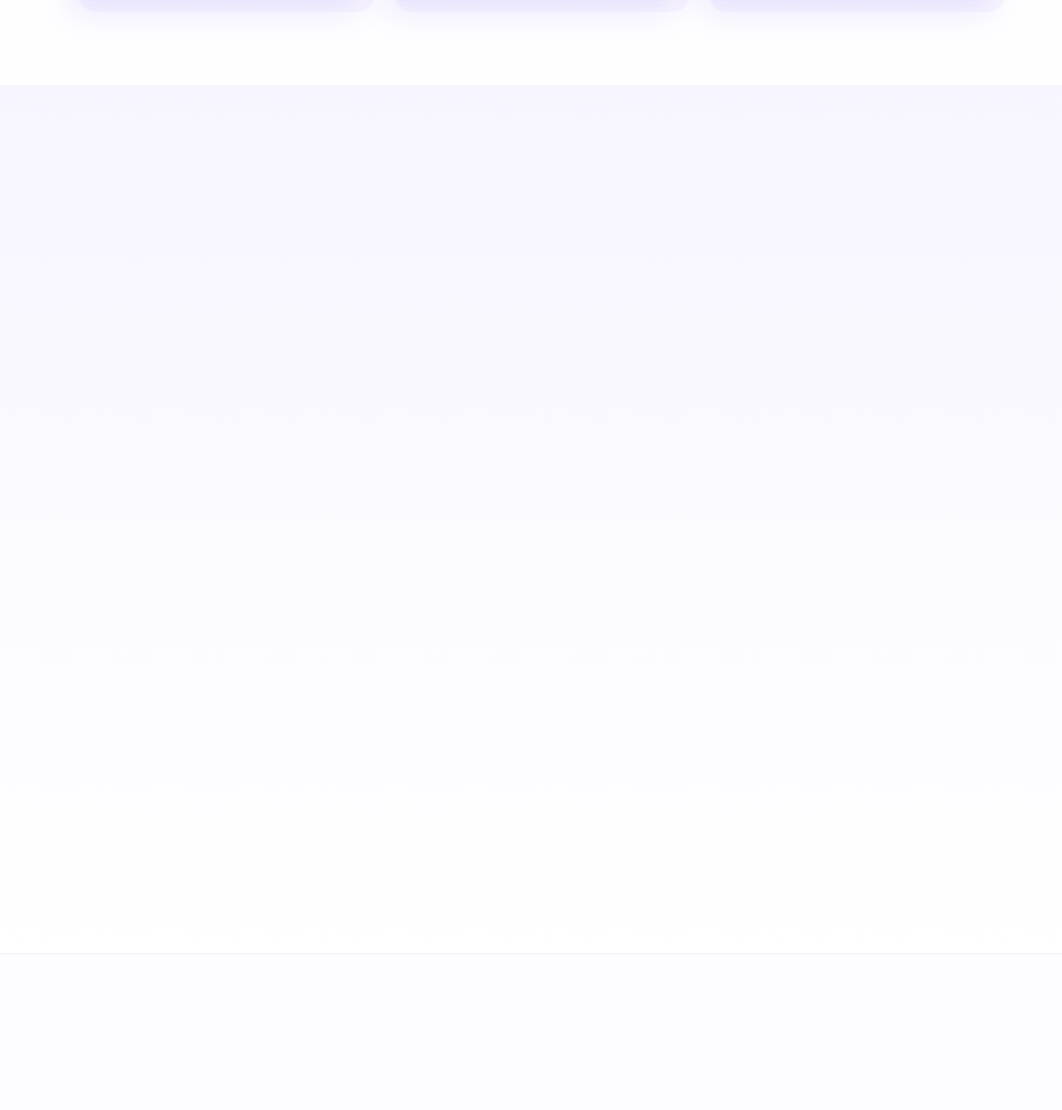
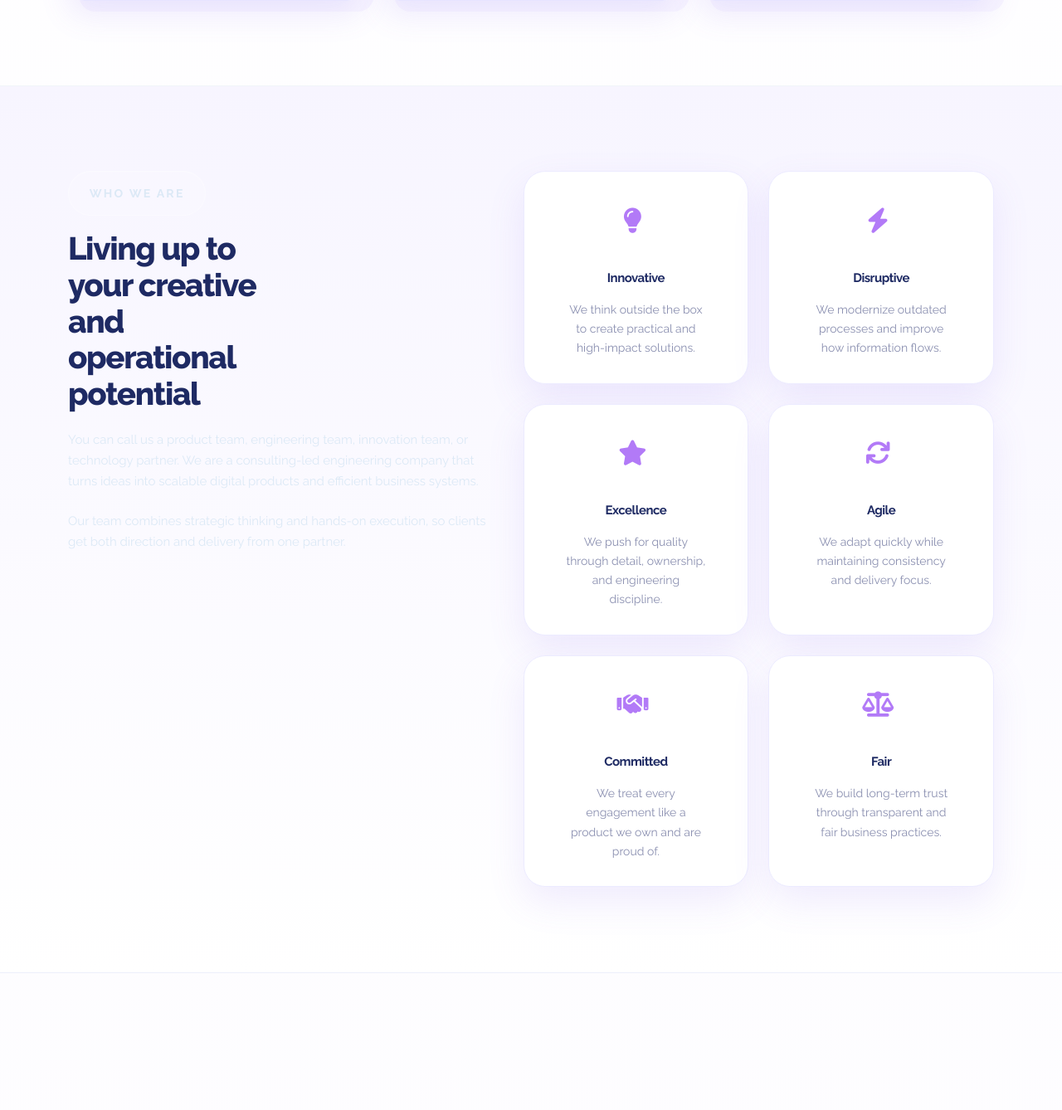
Before and after one commit to DengAchiek/nexalix, a Django app: page /about/ in a window 1280 px wide. Shown: the part 1480-2818 px from the top of the page at 83% size. Run offline with Django 5.2, Linux system fonts and the light colour scheme; data comes from the database, SQL or seed files in the repository; data that the repository does not hold is empty.

Commit message:
Restyle about value cards

```diff
--- a/nexalix_app/static/css/redesign.css
+++ b/nexalix_app/static/css/redesign.css
@@ -1173,6 +1173,122 @@
     line-height: 1.82;
 }
 
+body.theme-softy .about-reference-grid {
+    grid-template-columns: minmax(0, 0.95fr) minmax(0, 1.05fr);
+    align-items: start;
+    gap: 2.2rem;
+}
+
+body.theme-softy .about-reference-copy {
+    max-width: 540px;
+}
+
+body.theme-softy .about-reference-copy .section-eyebrow {
+    margin-bottom: 1.1rem;
+}
+
+body.theme-softy .about-reference-copy h2 {
+    margin-bottom: 1.35rem;
+    max-width: 11ch;
+}
+
+body.theme-softy .about-reference-copy p + p {
+    margin-top: 1.45rem;
+}
+
+body.theme-softy .about-reference-cards {
+    display: grid;
+    grid-template-columns: repeat(3, minmax(0, 1fr));
+    gap: 1.25rem 1.15rem;
+    align-items: start;
+}
+
+body.theme-softy .about-reference-card {
+    min-height: 220px;
+    padding: 1.85rem 1.2rem 1.6rem !important;
+    border-radius: 24px !important;
+    align-items: center !important;
+    justify-content: flex-start;
+    text-align: center !important;
+    gap: 0.8rem;
+    box-shadow: 0 14px 30px rgba(130, 97, 238, 0.12) !important;
+}
+
+body.theme-softy .about-reference-card::before {
+    content: "";
+    position: absolute;
+    inset: 12px -12px -12px 12px;
+    border-radius: 24px;
+    background: rgba(130, 97, 238, 0.16);
+    opacity: 0.42;
+    z-index: -1;
+    pointer-events: none;
+}
+
+body.theme-softy .about-reference-card .about-reference-icon {
+    width: 46px;
+    height: 46px;
+    margin: 0 auto 0.25rem;
+    border: 0;
+    background: transparent;
+    box-shadow: none;
+    border-radius: 0;
+}
+
+body.theme-softy .about-reference-card .about-reference-icon i {
+    font-size: 1.9rem;
+    color: #b27af7 !important;
+}
+
+body.theme-softy .about-reference-card h4 {
+    margin: 0;
+    color: var(--softy-heading) !important;
+    font-size: 15px !important;
+    font-weight: 700;
+    line-height: 1.45;
+    text-align: center !important;
+}
+
+body.theme-softy .about-reference-card p {
+    max-width: 16ch;
+    margin: 0 auto;
+    color: #8a8fb0 !important;
+    font-size: 14px !important;
+    line-height: 1.65 !important;
+    text-align: center !important;
+}
+
+@media (max-width: 1180px) {
+    body.theme-softy .about-reference-cards {
+        grid-template-columns: repeat(2, minmax(0, 1fr));
+    }
+}
+
+@media (max-width: 920px) {
+    body.theme-softy .about-reference-grid {
+        grid-template-columns: 1fr;
+        gap: 1.8rem;
+    }
+
+    body.theme-softy .about-reference-copy {
+        max-width: 680px;
+        margin: 0 auto;
+        text-align: center;
+    }
+
+    body.theme-softy .about-reference-copy h2 {
+        max-width: 12ch;
+        margin-left: auto;
+        margin-right: auto;
+    }
+}
+
+@media (max-width: 640px) {
+    body.theme-softy .about-reference-cards {
+        grid-template-columns: 1fr;
+    }
+}
+
 body.theme-softy .services-showcase-card,
 body.theme-softy .focused-landing-card,
 body.theme-softy .pillar-card,
--- a/nexalix_app/templates/about.html
+++ b/nexalix_app/templates/about.html
@@ -83,36 +83,42 @@
 </section>
 
 <section class="page-block section-soft">
-    <div class="container about-story-grid">
-        <div>
+    <div class="container about-story-grid about-reference-grid">
+        <div class="about-reference-copy">
             <p class="section-eyebrow">Who We Are</p>
             <h2>Living up to your creative and operational potential</h2>
             <p>You can call us a product team, engineering team, innovation team, or technology partner. We are a consulting-led engineering company that turns ideas into scalable digital products and efficient business systems.</p>
             <p>Our team combines strategic thinking and hands-on execution, so clients get both direction and delivery from one partner.</p>
         </div>
-        <div class="about-story-cards">
-            <article>
-                <h4><i class="fas fa-lightbulb"></i> Innovative</h4>
+        <div class="about-story-cards about-reference-cards">
+            <article class="about-reference-card nx-reference-process-card">
+                <span class="about-reference-icon nx-icon-badge"><i class="fas fa-lightbulb"></i></span>
+                <h4>Innovative</h4>
                 <p>We think outside the box to create practical and high-impact solutions.</p>
             </article>
-            <article>
-                <h4><i class="fas fa-bolt"></i> Disruptive</h4>
+            <article class="about-reference-card nx-reference-process-card">
+                <span class="about-reference-icon nx-icon-badge"><i class="fas fa-bolt"></i></span>
+                <h4>Disruptive</h4>
                 <p>We modernize outdated processes and improve how information flows.</p>
             </article>
-            <article>
-                <h4><i class="fas fa-star"></i> Excellence</h4>
+            <article class="about-reference-card nx-reference-process-card">
+                <span class="about-reference-icon nx-icon-badge"><i class="fas fa-star"></i></span>
+                <h4>Excellence</h4>
                 <p>We push for quality through detail, ownership, and engineering discipline.</p>
             </article>
-            <article>
-                <h4><i class="fas fa-arrows-rotate"></i> Agile</h4>
+            <article class="about-reference-card nx-reference-process-card">
+                <span class="about-reference-icon nx-icon-badge"><i class="fas fa-arrows-rotate"></i></span>
+                <h4>Agile</h4>
                 <p>We adapt quickly while maintaining consistency and delivery focus.</p>
             </article>
-            <article>
-                <h4><i class="fas fa-handshake"></i> Committed</h4>
+            <article class="about-reference-card nx-reference-process-card">
+                <span class="about-reference-icon nx-icon-badge"><i class="fas fa-handshake"></i></span>
+                <h4>Committed</h4>
                 <p>We treat every engagement like a product we own and are proud of.</p>
             </article>
-            <article>
-                <h4><i class="fas fa-scale-balanced"></i> Fair</h4>
+            <article class="about-reference-card nx-reference-process-card">
+                <span class="about-reference-icon nx-icon-badge"><i class="fas fa-scale-balanced"></i></span>
+                <h4>Fair</h4>
                 <p>We build long-term trust through transparent and fair business practices.</p>
             </article>
         </div>
--- a/nexalix_app/templates/base.html
+++ b/nexalix_app/templates/base.html
@@ -46,7 +46,7 @@
 
     <title>{% block title %}{{ meta_title|default:'Nexalix Technologies' }}{% endblock %}</title>
     {% block extra_css %}{% endblock %}
-    <link rel="stylesheet" href="{% static 'css/redesign.css' %}?v=20260428b">
+    <link rel="stylesheet" href="{% static 'css/redesign.css' %}?v=20260428c">
     {% if structured_data_json %}
         {% for schema in structured_data_json %}
     <script type="application/ld+json">{{ schema|safe }}</script>
```
